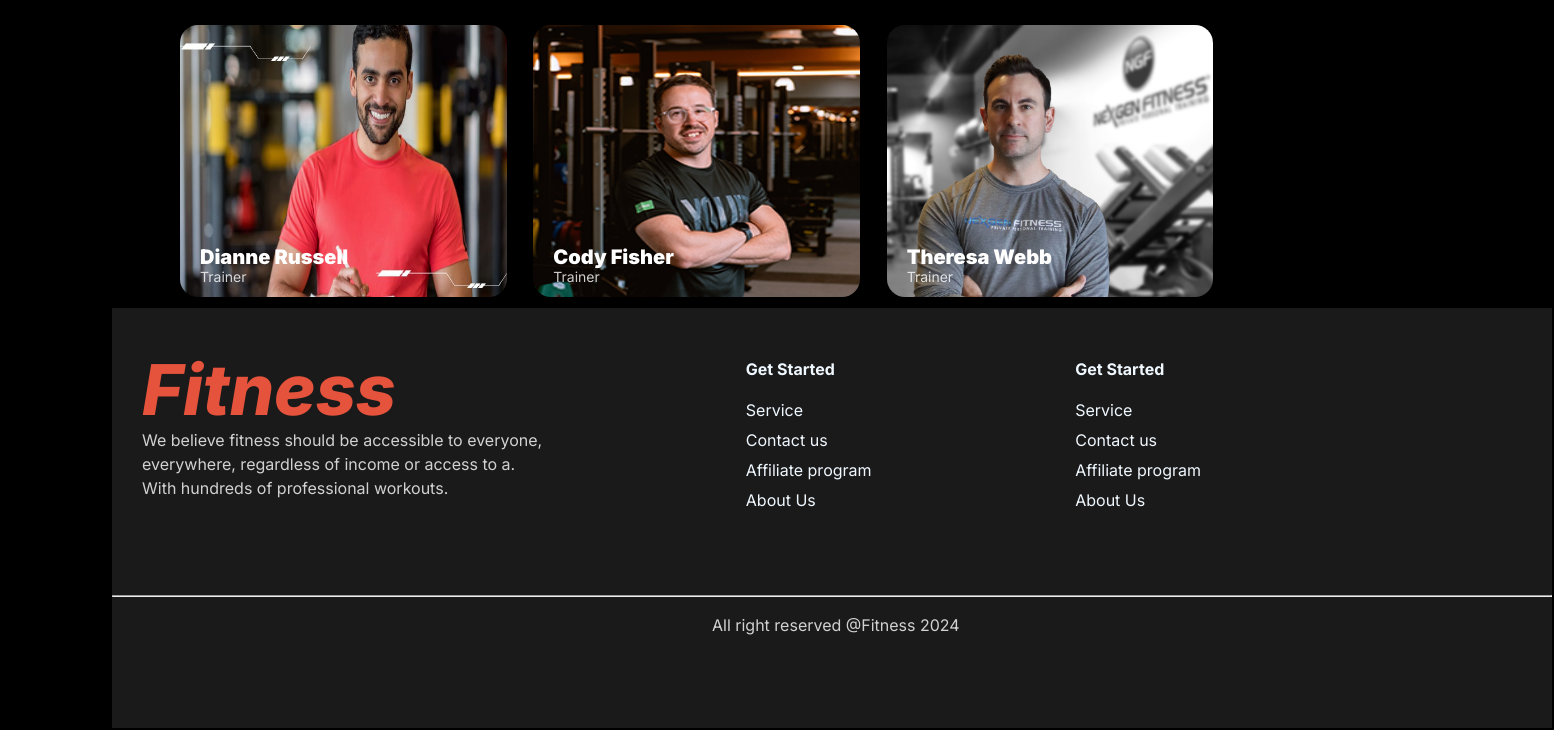
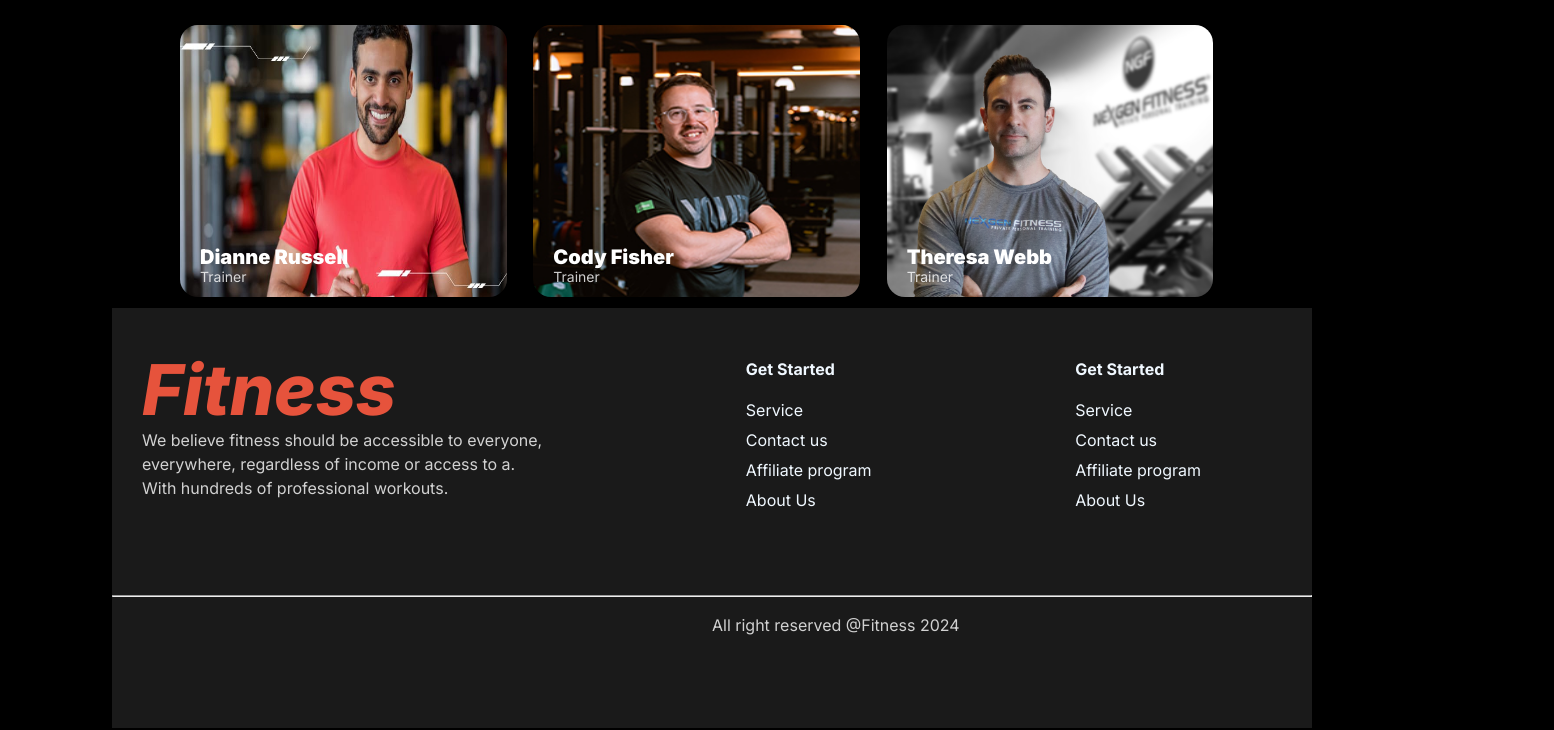
Before and after one commit to johhny47/assignment2, a plain HTML site: page index.html in a window 1280 px wide. Shown: the part 4061-4791 px from the top of the page, 1554 px wide, since content can reach past the window. Drawn offline with Linux system fonts and the light colour scheme; a web font is replaced by a local one.

Commit message:
fix footer-width

```diff
--- a/styles/style.css
+++ b/styles/style.css
@@ -510,7 +510,7 @@ table.table-container {
 }
   /* footer style start  */
   .footer-container{
-    width: 1440px;
+    width: 1200px;
     height: 420px;
     margin: 0 auto;
     border: 2px solid black;
```
